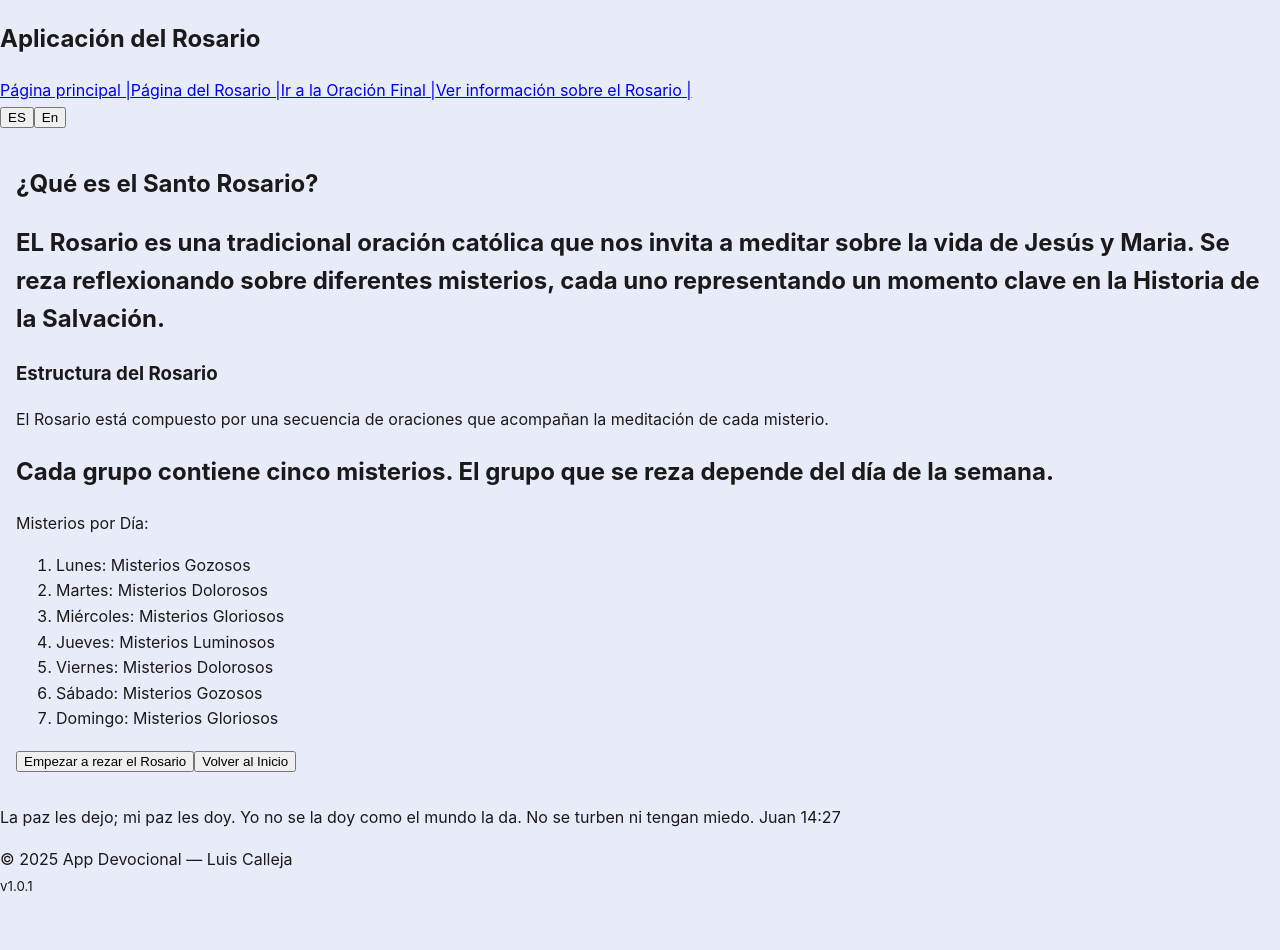
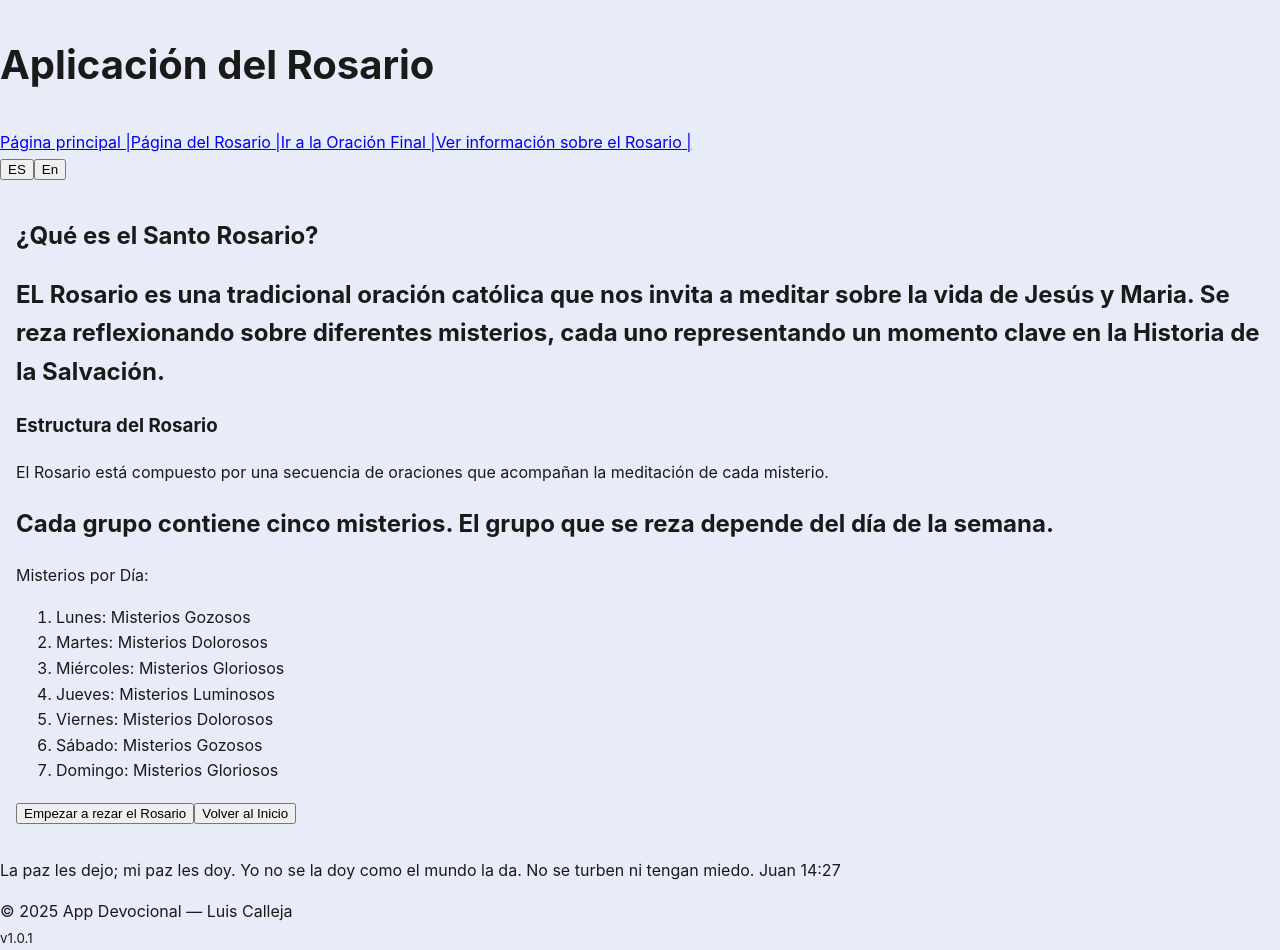
Before and after one commit to LuisDev912/Rosary-guide, a React (Vite) app: page /info in a window 1280 px wide. Before the commit the page ends 898 px from the top, so only its background shows below. Built offline with nearby package versions, Linux system fonts and the light colour scheme.

Commit message:
feat: create a new CSS module for the header

```diff
--- /dev/null
+++ b/src/components/Header.module.css
@@ -0,0 +1,3 @@
+.text{
+    font-size: 2.5rem;
+}
--- a/src/components/Semantic.jsx
+++ b/src/components/Semantic.jsx
@@ -1,6 +1,7 @@
 import { useTranslation } from "react-i18next";
 import LanguageSwitcher from './LanguageSwitcher.jsx'
 import { NavLink } from './NavLink.jsx';
+import Styles from './Header.module.css'
 
 export function Footer() {
     const { t } = useTranslation();
@@ -28,7 +29,7 @@ export function Header() {
 
     return (
         <header>
-            <h2>{t("home.headerTitle")}</h2>
+            <h2 className={Styles.text}>{t("home.headerTitle")}</h2>
 
             <nav>
                 {pages.map((pageLabel, index) => (
```
